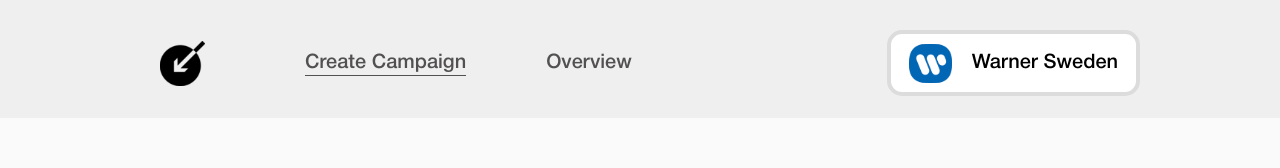
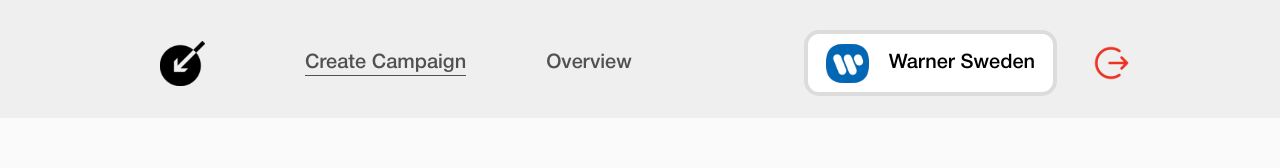
Before and after one commit to Parasition/parasition-react, a React (Create React App) app: page / in a window 1280 px wide. Shown: the top 168 px of the page. Built offline with nearby package versions, Linux system fonts and the light colour scheme; no server answers; sample sign-in values are in the browser's storage.

Commit message:
Add logout icon and implement logout functionality in header; create fallback UI component

```diff
--- /dev/null
+++ b/src/components/fallback-ui/index.js
@@ -0,0 +1,19 @@
+import React from 'react';
+import { Image } from 'components/UI/image';
+import { loveIcon } from 'resources/images';
+import styles from './styles.module.css';
+
+const FallbacUi = () => {
+  return (
+    <div className={styles.fallback_container}>
+      <Image
+        image={loveIcon}
+        altText="love"
+        customImageContainerStyle={styles.fallback_iconWrapper}
+        customImageStyle={styles.fallback_icon}
+      />
+    </div>
+  );
+};
+
+export default FallbacUi;
--- /dev/null
+++ b/src/components/fallback-ui/styles.module.css
@@ -0,0 +1,17 @@
+.fallback_container {
+  width: 100%;
+  height: 100vh;
+  background-color: var(--frostWhite);
+  display: flex;
+  align-items: center;
+  justify-content: center;
+  margin: auto;
+}
+.fallback_iconWrapper {
+  width: 120px;
+  height: 120px;
+  flex-shrink: 0;
+}
+.fallback_icon {
+  object-fit: contain;
+}
--- a/src/components/header/index.js
+++ b/src/components/header/index.js
@@ -1,6 +1,6 @@
 import React from 'react';
 import { Image } from 'components/UI/image';
-import { parasitionLogo, warnerSwedenIcon } from 'resources/images';
+import { logoutIcon, parasitionLogo, warnerSwedenIcon } from 'resources/images';
 import { Constants } from 'utils/constants';
 import { Button } from 'components/UI/button';
 import { useLocation, useNavigate } from 'react-router-dom';
@@ -14,6 +14,13 @@ const Header = () => {
   // ROUTING
   const navigate = useNavigate();
   const location = useLocation();
+
+  const handleLogout = () => {
+    localStorage.removeItem('accessToken');
+    localStorage.removeItem('loggedIn');
+    localStorage.removeItem('userData');
+    navigate(routeNames.login);
+  };
 
   const renderLogoAndMenu = () => {
     return (
@@ -55,10 +62,24 @@ const Header = () => {
     );
   };
 
+  const renderLogutBtn = () => {
+    return (
+      <Button
+        onClick={() => handleLogout()}
+        classname={styles.header_logoutBtn}
+        icon={logoutIcon}
+        iconAltText="logout"
+      />
+    );
+  };
+
   return (
     <header className={styles.header_container}>
       {renderLogoAndMenu()}
-      {renderWarnerSwedenBtn()}
+      <div className={styles.header_subContainer}>
+        {renderWarnerSwedenBtn()}
+        {renderLogutBtn()}
+      </div>
     </header>
   );
 };
--- a/src/components/header/styles.module.css
+++ b/src/components/header/styles.module.css
@@ -52,3 +52,13 @@
   white-space: nowrap;
   padding: 14px 18px;
 }
+.header_subContainer {
+  display: flex;
+  flex-direction: row;
+  align-items: center;
+  gap: 24px;
+}
+.header_logoutBtn {
+  background-color: transparent;
+  padding: 8px 8px;
+}
--- a/src/pages/create-campaign/index.js
+++ b/src/pages/create-campaign/index.js
@@ -29,8 +29,8 @@ import AudioCard from 'components/UI/audio-card';
 import Modal from 'components/UI/modal';
 import moment from 'moment';
 import { useToastHook } from 'hooks/usetoasthook';
+import BreifGenerator from 'components/breif-generator';
 import styles from './styles.module.css';
-import BreifGenerator from 'components/breif-generator';
 
 const CreateCampaign = () => {
   // CONSTANTS
--- a/src/pages/overview/index.js
+++ b/src/pages/overview/index.js
@@ -230,7 +230,7 @@ const Overview = () => {
         increasedViewCount += latestStats?.stats?.view_count || 0;
       }
     });
-    return formatCount(increasedViewCount) || 0;
+    return formatCount(increasedViewCount || 0);
   };
 
   // calculate total view of each campaign
@@ -370,7 +370,11 @@ const Overview = () => {
                           <div className={styles.overview_totalViewPastDays}>
                             <div className={styles.overview_totalViewsCount}>
                               <span>
-                                {formatViewsCount(campaign) > 0 ? '+' : ''}
+                                {console.log(
+                                  'formatViewsCount(campaign)',
+                                  formatViewsCount(campaign)
+                                )}
+                                {formatViewsCount(campaign) === '0' ? '' : '+'}
                               </span>
                               <p
                                 className={styles.overview_totalViewsCountText}
@@ -394,12 +398,7 @@ const Overview = () => {
                     <Button
                       title={strings.viewCampaign}
                       onClick={() =>
-                        navigate(routeNames.viewCampaign, {
-                          state: {
-                            campaign_id: campaign?._id,
-                            campaign_code: campaign?.campaign_code,
-                          },
-                        })
+                        navigate(`${routeNames.viewCampaign}/${campaign._id}`)
                       }
                       classname={styles.overview_campaignBtn}
                     />
--- a/src/pages/view-campaign/index.js
+++ b/src/pages/view-campaign/index.js
@@ -12,19 +12,20 @@ import { BudgetIndicator } from 'components/budgetindicator';
 import { Button } from 'components/UI/button';
 import IndividualReel from 'components/individualreel';
 import { Constants } from 'utils/constants';
-import { useLocation, useNavigate } from 'react-router-dom';
+import { useLocation, useNavigate, useParams } from 'react-router-dom';
 import { useToastHook } from 'hooks/usetoasthook';
 import strings from 'resources/strings/eng.json';
 import moment from 'moment';
 import { getCompaignDetailsApi } from 'networking/apis/compaign';
 import StatisticCard from 'components/UI/statisicks-card';
 import { Loader } from 'components/UI/loader';
+import ResultsCard from 'components/UI/results-card';
 import styles from './styles.module.css';
-import ResultsCard from 'components/UI/results-card';
 
 const ViewCampaign = () => {
   const location = useLocation();
-  const campaign = location.state || null;
+  const { id } = useParams();
+  // const campaign = location.state || null;
 
   // HOOKS
 
@@ -60,7 +61,7 @@ const ViewCampaign = () => {
   useEffect(() => {
     window.scrollTo(0, 0);
     getCampaignDetails();
-  }, [campaign]);
+  }, [id]);
 
   // Initialize the total stats and stats increase
   useEffect(() => {
@@ -130,9 +131,8 @@ const ViewCampaign = () => {
   const getCampaignDetails = async () => {
     try {
       setIsLoading(true);
-      const response = await getCompaignDetailsApi(campaign.campaign_id);
+      const response = await getCompaignDetailsApi(id);
       setCampaignDetails(response.data.data);
-      console.log('darataa', response.data.data);
       setSelectedReel(response.data.data?.creator_videos[0]);
       setIsLoading(false);
     } catch (error) {
--- a/src/resources/images/index.js
+++ b/src/resources/images/index.js
@@ -49,3 +49,4 @@ export { default as privacyPolicyWhiteIcon } from 'assets/images/privacy-policy-
 
 // Breif Generator
 export { default as clockArrowIcon } from 'assets/images/clock-arrow-circlepath-icon.svg';
+export { default as logoutIcon } from 'assets/images/logout-icon.svg';
--- a/src/routes/index.jsx
+++ b/src/routes/index.jsx
@@ -6,6 +6,7 @@ import { Constants } from 'utils/constants';
 import Layout from 'layout';
 import PublicRoute from './publicRoute';
 import ProtectedRoute from './protectedRoute';
+import FallbacUi from 'components/fallback-ui';
 
 const CreateCampaign = lazy(() => import('pages/create-campaign'));
 const OverView = lazy(() => import('pages/overview'));
@@ -59,7 +60,7 @@ const AppRoutes = () => {
           element: <EventCampaign />,
         },
         {
-          path: routeNames.viewCampaign,
+          path: `${routeNames.viewCampaign}/:id`,
           element: <ViewCampaign />,
         },
         {
@@ -86,7 +87,7 @@ const AppRoutes = () => {
     },
   ]);
 
-  return <Suspense fallback="Loading...">{routes}</Suspense>;
+  return <Suspense fallback={<FallbacUi />} >{routes}</Suspense>;
 };
 
 export { AppRoutes };
```
Also changed, not shown: src/assets/images/logout-icon.svg (added).
